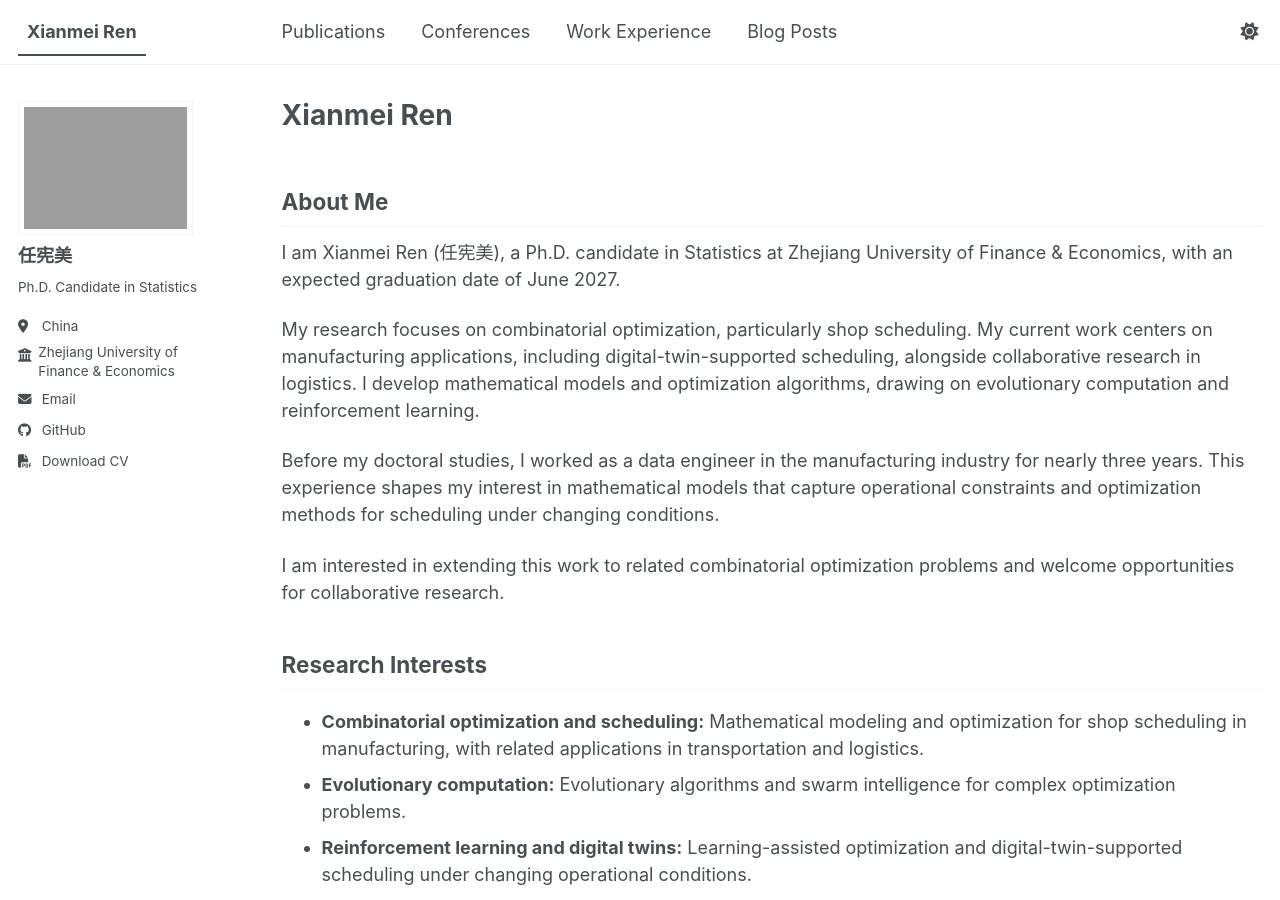
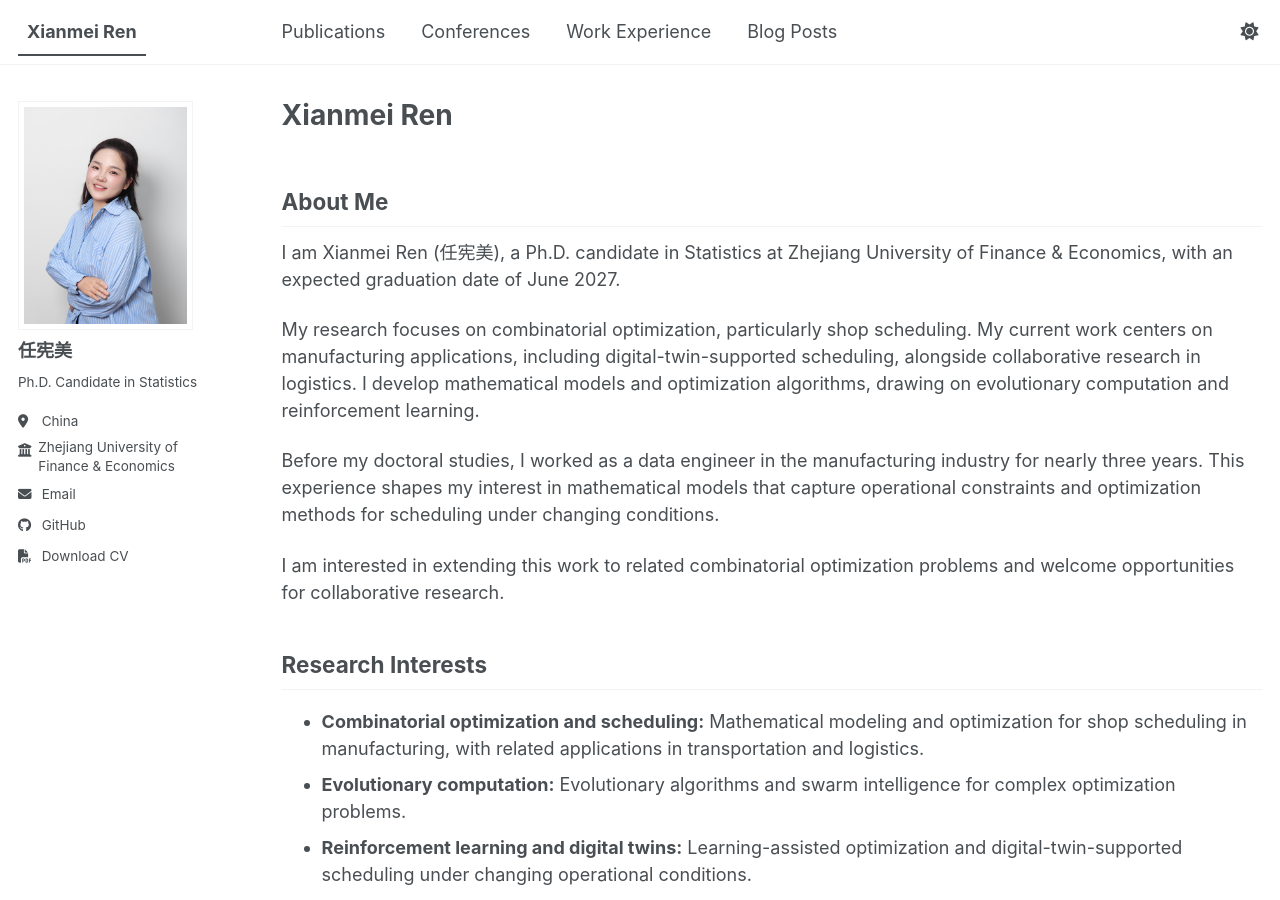
Before and after one commit to xianmeiren/xianmeiren.github.io, a Jekyll site: the page built from _pages/about.md, in a window 1280 px wide and 900 px high. Built offline with Jekyll 4.4.1, drawn with Linux system fonts in a browser that asks for light colours; a style sheet for code colours, icons or effects is not loaded.

Commit message:
fix: replace profile photo with PNG

```diff
--- a/_config.yml
+++ b/_config.yml
@@ -21,7 +21,7 @@ baseurl                  : "" # the subpath of your site, e.g. "/blog"
 #               Additional customization can be done by editing /_includes/author-profile.html
 author:
   # Biographic information
-  avatar           : "xianmei-ren-000.jpg"
+  avatar           : "xianmei-ren-000.png"
   name             : "任宪美"
   pronouns         :
   bio              : "Ph.D. Candidate in Statistics"
```
Also changed, not shown: images/xianmei-ren-000.png (added).
